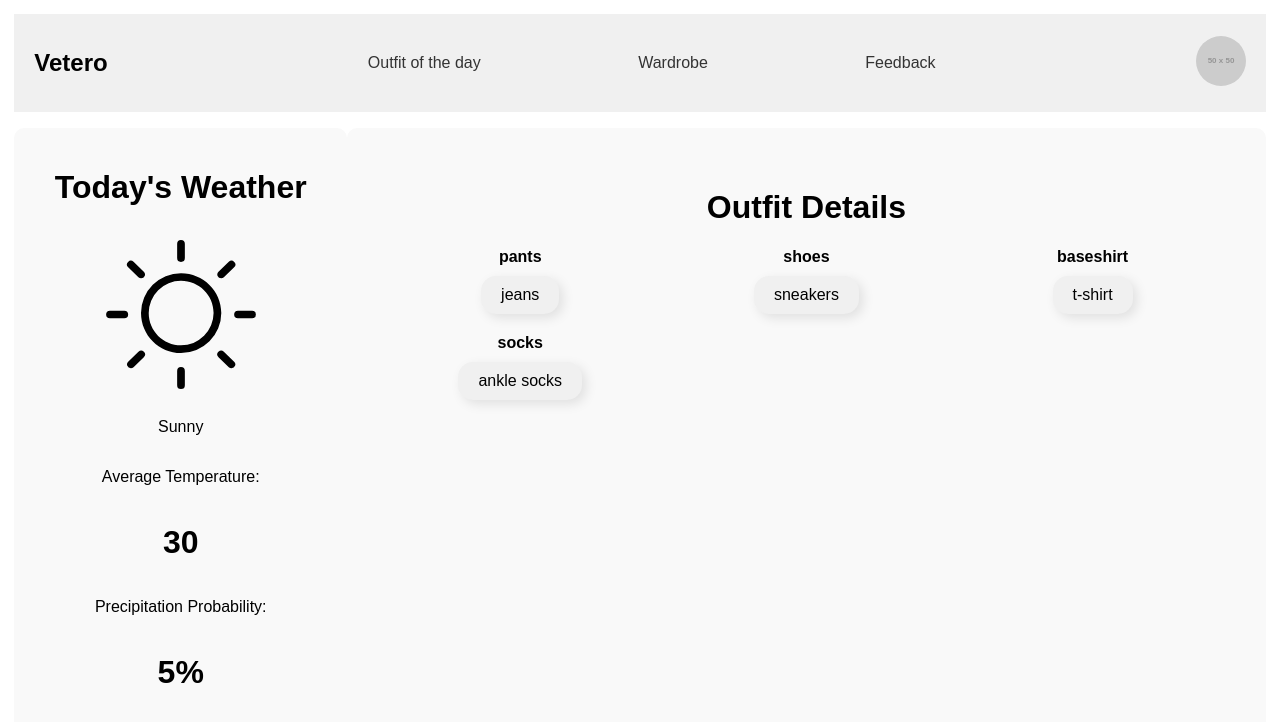
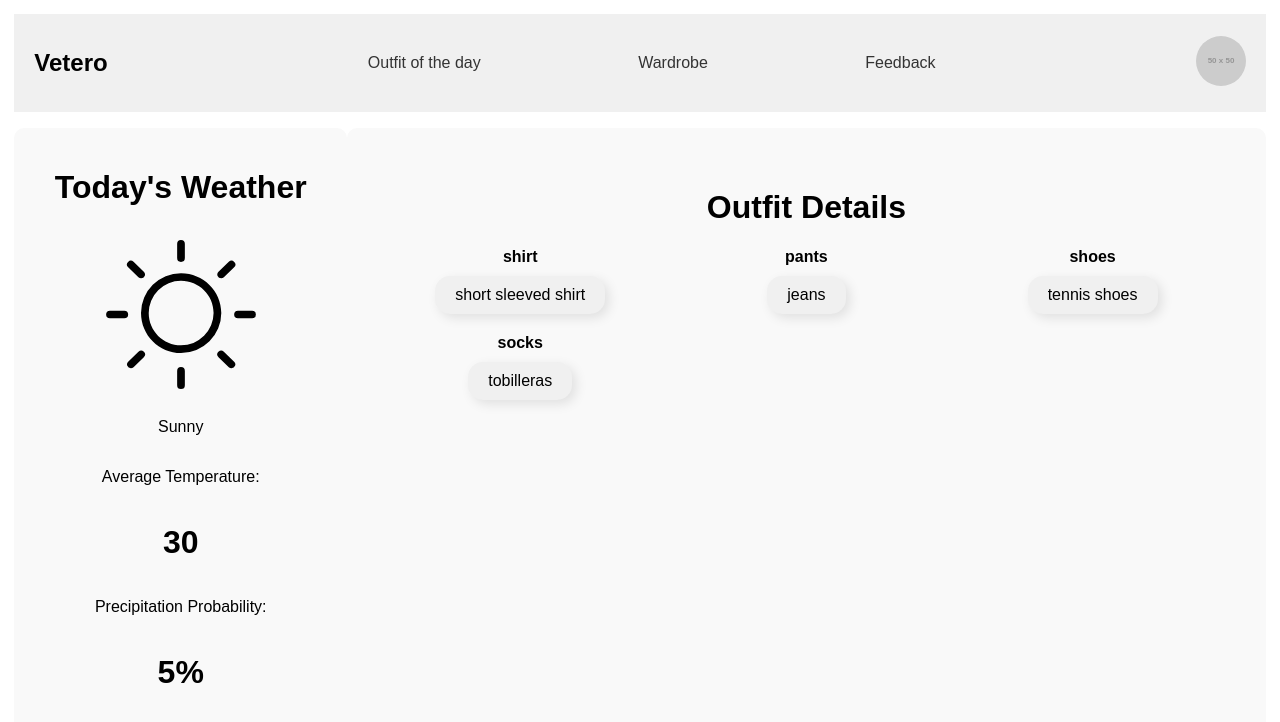
Before and after one commit to guerrerojenny/Vetero, a Vue app in the folder vetero/: page / in a window 1280 px wide. Shown: the top 722 px of the page. Built offline with nearby package versions, Linux system fonts and the light colour scheme.

Commit message:
outfit output changes

```diff
--- a/vetero/src/components/OutfitPanel.vue
+++ b/vetero/src/components/OutfitPanel.vue
@@ -19,16 +19,16 @@
       data() {
       return {
         baseOutfit: {
-          shirt: '',
+          shirt: 'short sleeved shirt',
           pants: 'jeans',
-          shoes: 'sneakers',
+          shoes: 'tennis shoes',
           baseleg: '',
-          baseshirt: 't-shirt',
+          baseshirt: '',
           outershirt: '',
           outerleg: '',
           hat: '',
           gloves: '',
-          socks: 'ankle socks',
+          socks: 'tobilleras',
         }
       };
     },
```
